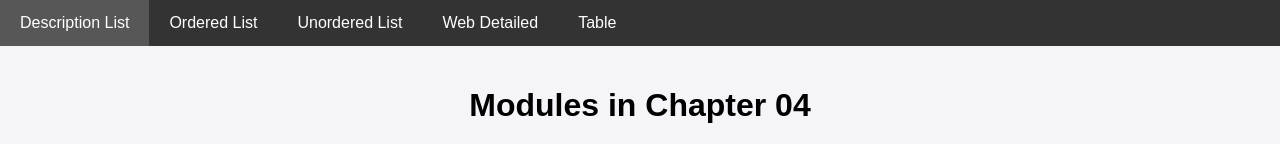
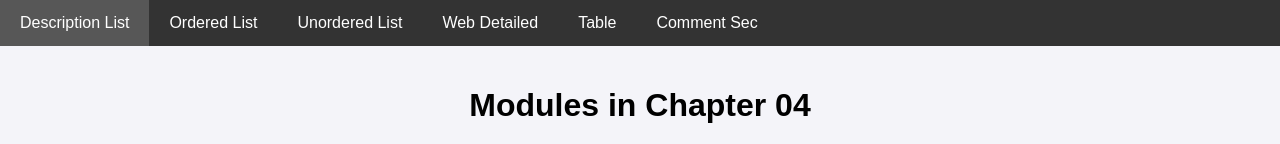
Before and after one commit to from-tanim/HSC-ICT-CHAPTER-04, a plain HTML site: page index.html in a window 1280 px wide. Shown: the top 144 px of the page. Drawn offline with Linux system fonts and the light colour scheme.

Commit message:
Update index.html

```diff
--- a/index.html
+++ b/index.html
@@ -44,6 +44,7 @@
         <a href="LIST-DETAILED/unordered.html">Unordered List</a>
         <a href="WEB-DETAILED/web-detailed.html">Web Detailed</a>
         <a href="table.html">Table</a>
+        <a href="Comment/Comment.html">Comment Sec</a>
     </div>
 
     <div class="container">
```
